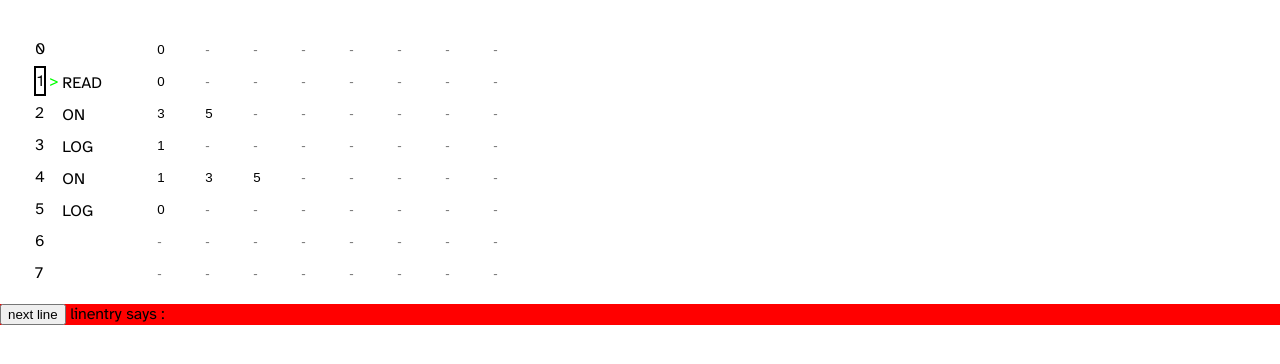
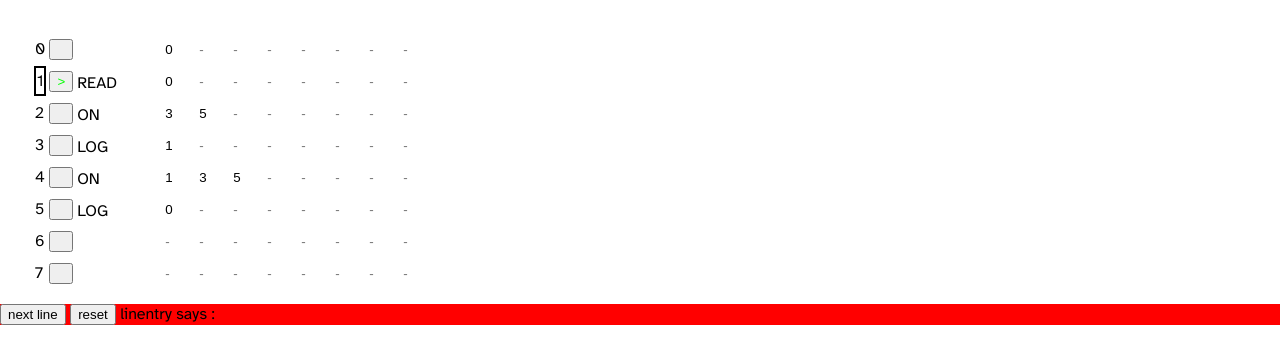
Before and after one commit to CIOSAI/Linentry, a SvelteKit app: page / in a window 1280 px wide. Shown: the top 364 px of the page. Built offline with nearby package versions, Linux system fonts and the light colour scheme.

Commit message:
basic functionalities

```diff
--- a/src/lib/Entry.svelte
+++ b/src/lib/Entry.svelte
@@ -7,11 +7,17 @@
   export let isRunning = false
   export let isMain = false
   export let onCommandChanged = (index:number, str:string)=>{}
+  export let onMainChanged = (index:number)=>{}
 </script>
 
 <tr class='entry' style='height: {height}px'>
   <td class='index' style='border: {isMain?'2px':'0'} solid #000'>{ind}</td>
-  <td class='tick' style='color: {isRunning?'#0f0':'#00000000'}'>{'>'}</td>
+  <td class='tick'>
+    <button
+      style='color: {isRunning?'#0f0':'#00000000'}'
+      on:click={()=>{onMainChanged(ind)}}
+    >{'>'}</button>
+  </td>
   <td class='command'>
     <AutocompleteText
       allowed={Array.from(namesToCommands.keys())}
--- a/src/lib/Matrix.svelte
+++ b/src/lib/Matrix.svelte
@@ -41,14 +41,13 @@
         else sourceVal=sourceVal.charCodeAt(0)
 
         onDataChanged(ind, coord+column, sourceVal)
+
+        lineData = lineData
       }}></td>
   {/each}
 </tr>
 
 <style>
-  .unit{
-    padding: 0 .5em;
-  }
   .unit input{
     width: 100%;
     border: none;
--- a/src/lib/SpreadSheet.svelte
+++ b/src/lib/SpreadSheet.svelte
@@ -74,6 +74,9 @@
             }
           }
         }}
+        onMainChanged={(index)=>{
+          linentry.src.main = index
+        }}
       />
     {/each}
   </table>
--- a/src/lib/linentry.ts
+++ b/src/lib/linentry.ts
@@ -34,7 +34,8 @@ const COMMANDS = {
   }, name: 'WRITE'},
 
   ON :        {trigger: (data: number[], src:Source)=>{
-    return {data: [], nextLine: data[0]!==0?data[1]:data[2]}
+    let check = !(0 in data) || isNaN(data[0]) || data[0]===0
+    return {data: [], nextLine: check?data[2]:data[1]}
   }, name: 'ON'},
 }
 
--- a/src/routes/+page.svelte
+++ b/src/routes/+page.svelte
@@ -19,11 +19,14 @@
   let linentryLines = linentry.src.line.map(v=>{ return {command: v.command.name, data: v.data} })
   let currentLine = linentry.src.main
 
-
   function rerender(){
     linentryLines = linentry.src.line.map(v=>{ return {command: v.command.name, data: v.data} })
     currentLine = linentry.currentLine
     say = say
+  }
+
+  function clearConsole(){
+    say = []
   }
 </script>
 
@@ -33,6 +36,7 @@
   </div>
   <div id='temp'>
     <button on:click={()=>{linentry.next(); rerender()}}>next line</button>
+    <button on:click={()=>{linentry = new Linentry(linentry.src); rerender(); clearConsole()}}>reset</button>
     <span>linentry says :</span>
     <div class='messages'>
       {#each say as i}
```
